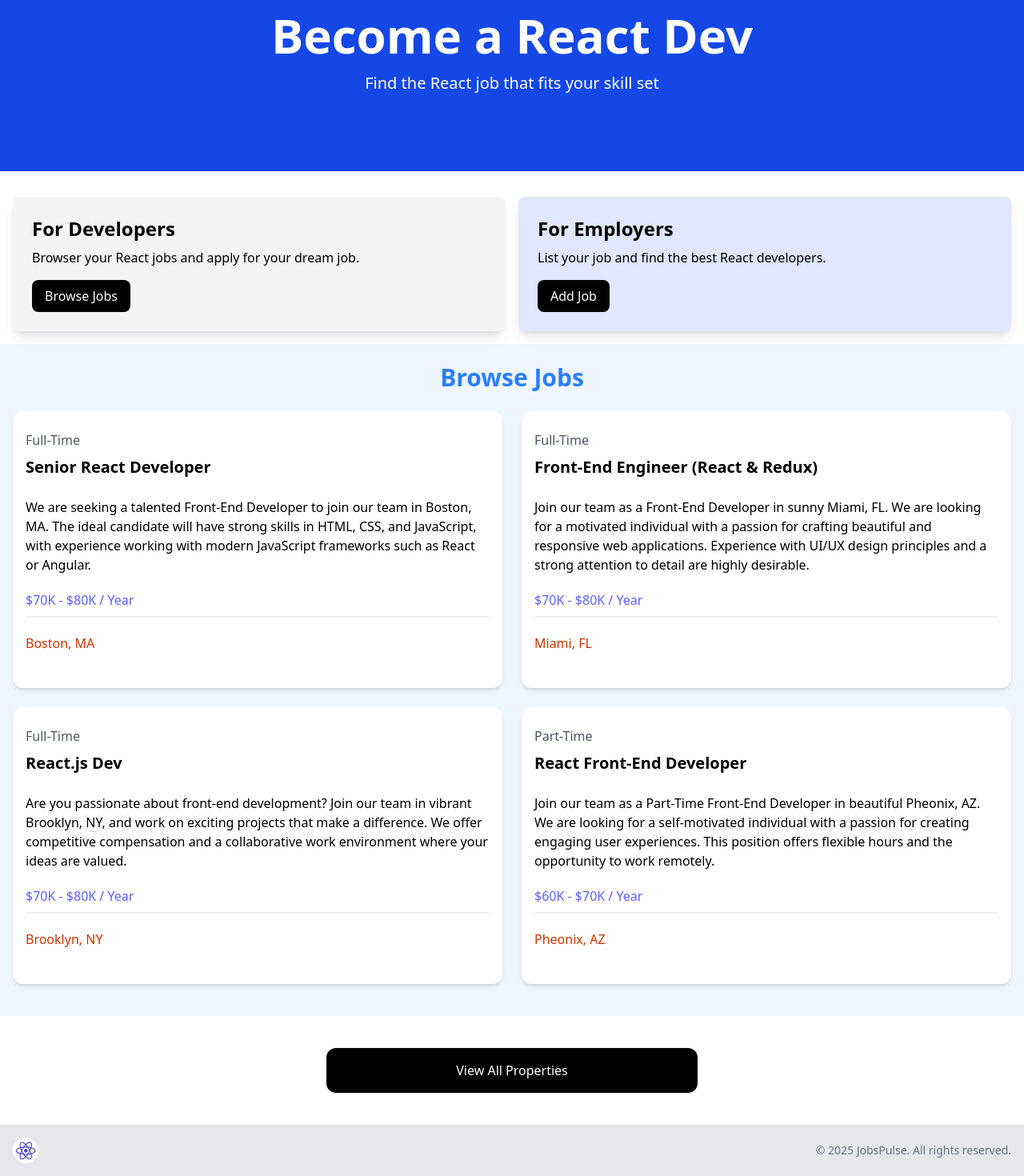
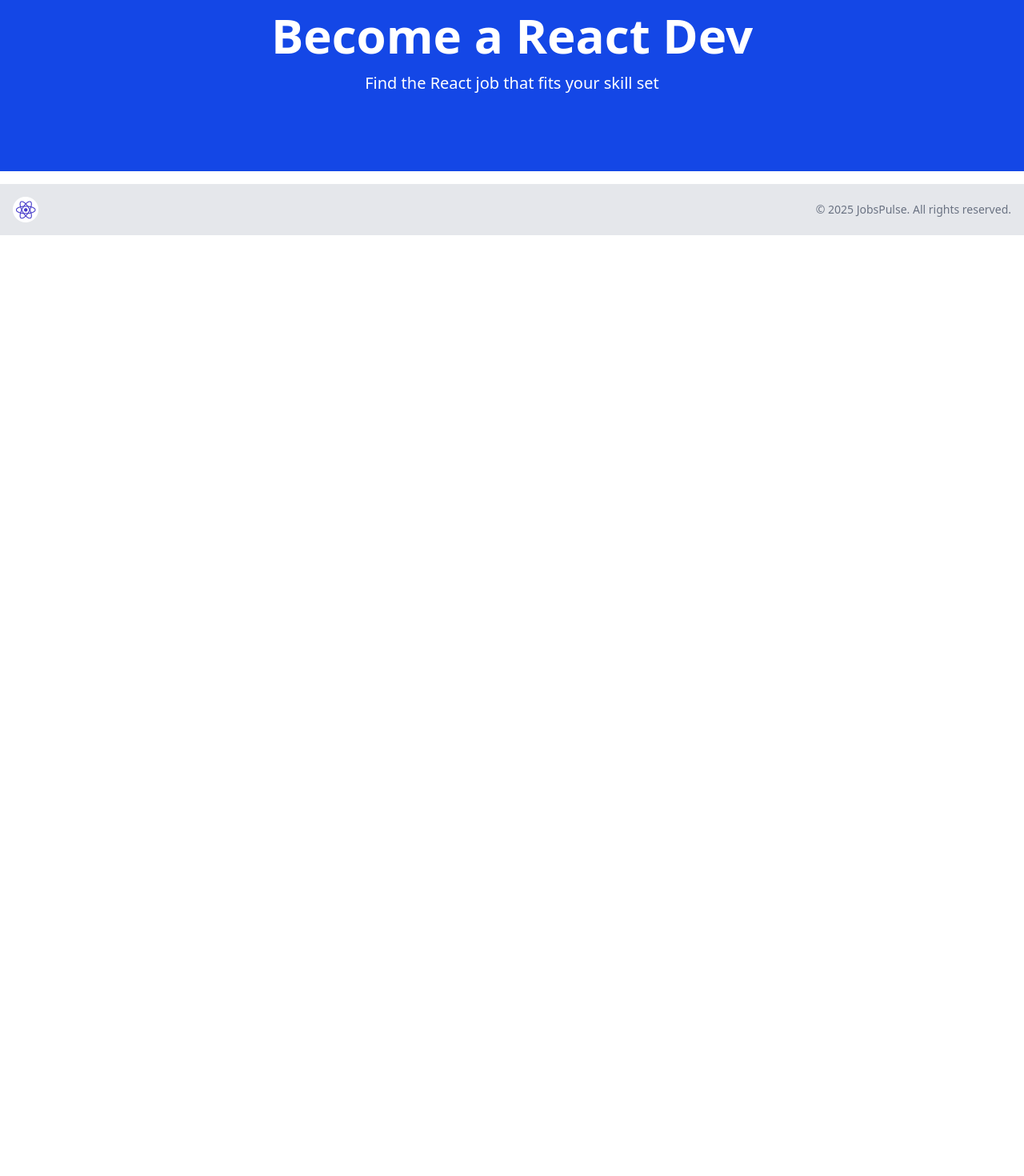
Before and after one commit to anvictorsantos/traversy-course-media, a React (Vite) app: page / in a window 1280 px wide. Shown: the part 147-1617 px from the top of the page at 80% size. After the commit the page ends 800 px from the top, so only its background shows below. Built offline with nearby package versions, Linux system fonts and the light colour scheme.

Commit message:
feat: integrate react-router for navigation; add MainLayout and HomePage components

```diff
--- a/package.json
+++ b/package.json
@@ -15,6 +15,8 @@
     "@tailwindcss/vite": "^4.0.0",
     "react": "^18.3.1",
     "react-dom": "^18.3.1",
+    "react-icons": "^5.4.0",
+    "react-router-dom": "^7.1.4",
     "tailwindcss": "^4.0.0"
   },
   "devDependencies": {
--- a/src/App.jsx
+++ b/src/App.jsx
@@ -1,26 +1,23 @@
-import Footer from './components/Footer';
-import Hero from './components/Hero';
-import HomeCards from './components/HomeCards';
-import JobList from './components/JobList';
-import Navbar from './components/Navbar';
-import ViewAllJobs from './components/ViewAllJobs';
+import {
+  Route,
+  createBrowserRouter,
+  createRoutesFromElements,
+  RouterProvider
+} from 'react-router-dom';
+
+import MainLayout from './layouts/MainLayout';
+import HomePage from './pages/HomePage';
+
+const router = createBrowserRouter(
+  createRoutesFromElements(
+    <Route path="/" element={<MainLayout />}>
+      <Route index element={<HomePage />} />
+    </Route>
+  )
+);
 
 const App = () => {
-  return (
-    <>
-      <Navbar />
-
-      <Hero title="Become a React Dev" description="Find the React job that fits your skill set" />
-
-      <HomeCards />
-
-      <JobList />
-
-      <ViewAllJobs />
-
-      <Footer />
-    </>
-  );
+  return <RouterProvider router={router} />;
 };
 
 export default App;
--- a/src/components/Job.jsx
+++ b/src/components/Job.jsx
@@ -1,6 +1,17 @@
+import { useState } from 'react';
+import { FaMapMarker } from 'react-icons/fa';
+import { Link } from 'react-router-dom';
 import PropTypes from 'prop-types';
 
 const Job = ({ job }) => {
+  const [showFullDescription, setShowFullDescription] = useState(false);
+
+  let description = job.description;
+
+  if (!showFullDescription) {
+    description = description.substring(0, 100) + '...';
+  }
+
   return (
     <div className="bg-white rounded-xl shadow-md relative">
       <div className="p-4">
@@ -9,13 +20,13 @@
           <h3 className="text-xl font-bold">{job.title}</h3>
         </div>
 
-        <div className="mb-5">{job.description}</div>
+        <div className="mb-5">{description}</div>
 
-        {/* <button
+        <button
           onClick={() => setShowFullDescription((prevState) => !prevState)}
           className="text-indigo-500 mb-5 hover:text-indigo-600">
           {showFullDescription ? 'Less' : 'More'}
-                </button> */}
+        </button>
 
         <h3 className="text-indigo-500 mb-2">{job.salary} / Year</h3>
 
@@ -23,14 +34,14 @@
 
         <div className="flex flex-col lg:flex-row justify-between mb-4">
           <div className="text-orange-700 mb-3">
-            {/* <FaMapMarker className="inline text-lg mb-1 mr-1" /> */}
+            <FaMapMarker className="inline text-lg mb-1 mr-1" />
             {job.location}
           </div>
-          {/* <Link
+          <Link
             to={`/jobs/${job.id}`}
             className="h-[36px] bg-indigo-500 hover:bg-indigo-600 text-white px-4 py-2 rounded-lg text-center text-sm">
             Read More
-                  </Link> */}
+          </Link>
         </div>
       </div>
     </div>
--- /dev/null
+++ b/src/layouts/MainLayout.jsx
@@ -0,0 +1,16 @@
+import Navbar from '../components/Navbar';
+import Footer from '../components/Footer';
+
+import { Outlet } from 'react-router-dom';
+
+const MainLayout = () => {
+  return (
+    <>
+      <Navbar />
+      <Outlet />
+      <Footer />
+    </>
+  );
+};
+
+export default MainLayout;
--- /dev/null
+++ b/src/pages/HomePage.jsx
@@ -0,0 +1,11 @@
+import Hero from '../components/Hero';
+
+const HomePage = () => {
+  return (
+    <>
+      <Hero title="Become a React Dev" description="Find the React job that fits your skill set" />
+    </>
+  );
+};
+
+export default HomePage;
```
Also changed, not shown: 1 other file (tests, documents, lock files or other folders). Lines whose indentation alone changed are shown as unchanged.
